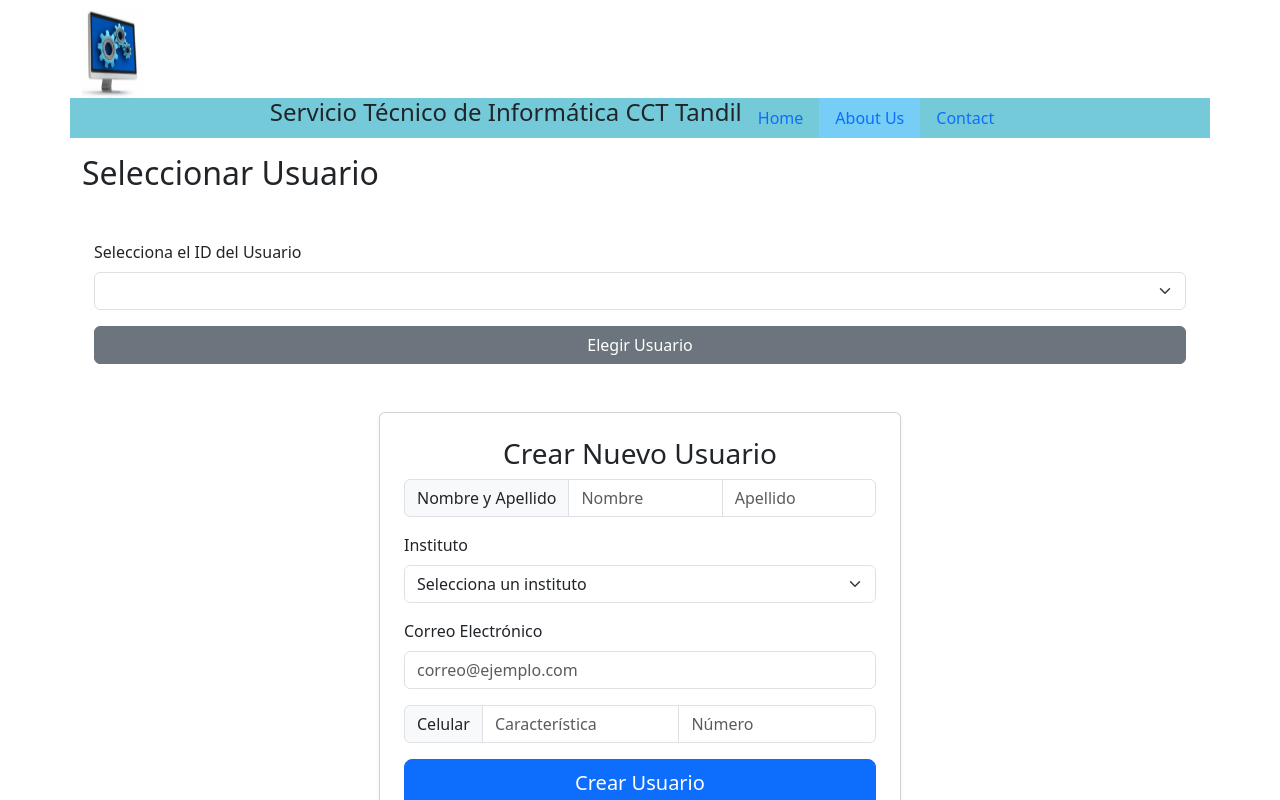
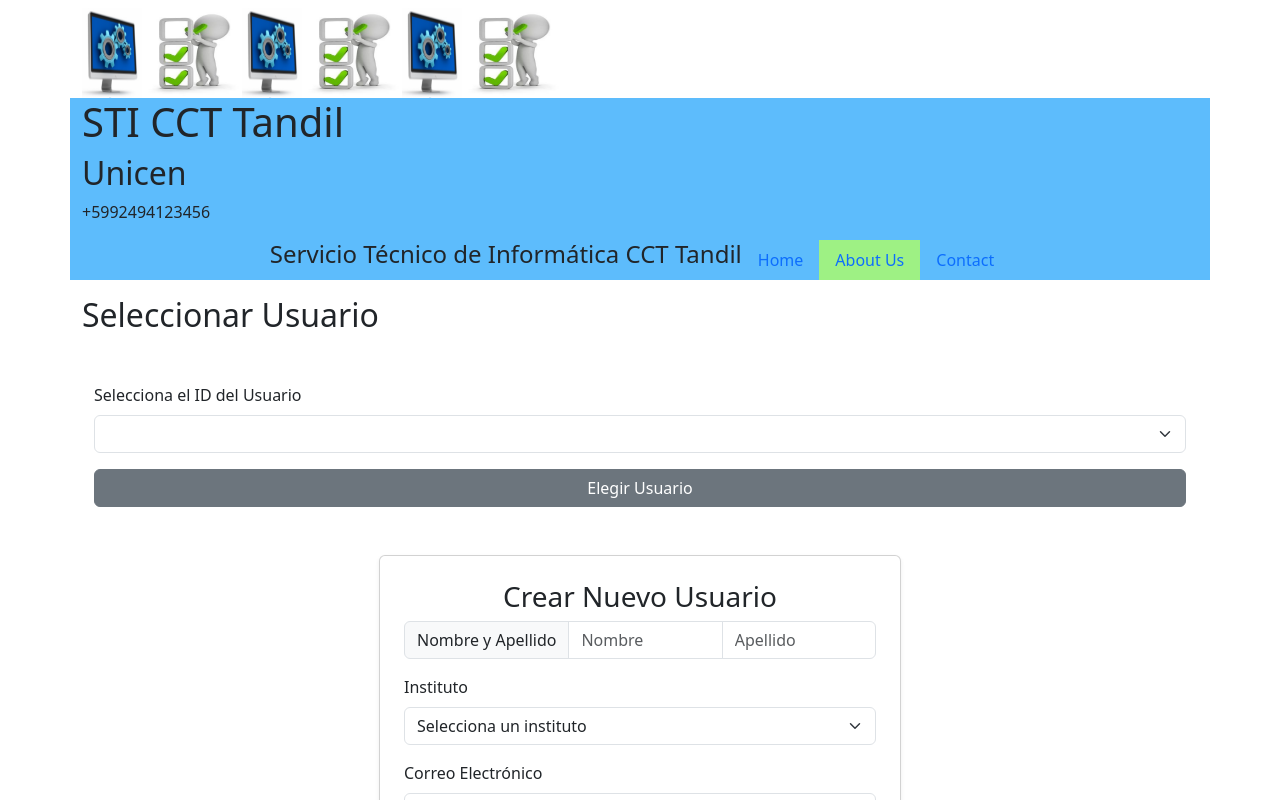
Before and after one commit to Aleisistan/STI-CCT-App-Angular, an Angular app: page /about in a window 1280 px wide. Before the commit this address led to /. Shown: the top 800 px of the page. Built offline with nearby package versions, Linux system fonts and the light colour scheme.

Commit message:
hasta routing

```diff
--- /dev/null
+++ b/src/app/about-us/about-us.component.html
@@ -0,0 +1,7 @@
+<div class="row">
+    <div class="col-12">
+        <h1>STI CCT Tandil</h1>
+        <h2>Unicen</h2>
+        <p>+5992494123456</p>
+    </div>
+</div>
--- /dev/null
+++ b/src/app/about-us/about-us.component.ts
@@ -0,0 +1,15 @@
+import { Component, OnInit } from '@angular/core';
+
+@Component({
+  selector: 'about-us',
+  standalone: true,
+  imports: [],
+  templateUrl: './about-us.component.html',
+  styleUrl: './about-us.component.scss'
+})
+export class AboutUsComponent implements OnInit{
+  ngOnInit(): void{
+
+  }
+
+}
--- a/src/app/app.component.html
+++ b/src/app/app.component.html
@@ -2,21 +2,28 @@
 
 <div class="container">
     <div class="row">
-      <div class="col-6">
+      <div class="col-12">
 
         <img src="assets/monitor.jpeg" width="60" height="90" >
+        <img src="assets/soporte.jpg" width="100" height="90" >
+        <img src="assets/monitor.jpeg" width="60" height="90" >
+        <img src="assets/soporte.jpg" width="100" height="90" >
+        <img src="assets/monitor.jpeg" width="60" height="90" >
+        <img src="assets/soporte.jpg" width="100" height="90" >
 
       </div>
       <div class="col-6" class=" fondo">
-
-
+ <router-outlet></router-outlet>
+ <!--<about-us></about-us>-->
+ <!--<user-list></user-list>-->
+ <!--<order-list></order-list> -->
 <ul class="nav justify-content-center">
   <h4>Servicio Técnico de Informática CCT Tandil</h4>
   <li class="nav-item ">
     <a class="nav-link text-primary active " aria-current="page" href="#">Home</a>
   </li>
   <li class="nav-item">
-    <a class="nav-link text-primary resaltado" href="#">About Us</a>
+    <a class="nav-link text-primary resaltado" [routerLink]="['/about']">About Us</a>
   </li>
   <li class="nav-item">
     <a class="nav-link text-primary" href="#">Contact</a>
--- a/src/app/app.component.scss
+++ b/src/app/app.component.scss
@@ -1,6 +1,6 @@
 .resaltado{
-    background-color: rgb(118, 205, 245);
+    background-color: rgb(158, 241, 132);
 }
 .fondo {
-background-color: rgb(117, 202, 217);
+background-color: rgb(93, 188, 252);
 }
--- a/src/app/app.component.ts
+++ b/src/app/app.component.ts
@@ -1,12 +1,13 @@
 import { Component } from '@angular/core';
-import { RouterOutlet } from '@angular/router';
+import { RouterModule, RouterOutlet } from '@angular/router';
+import { AboutUsComponent } from "./about-us/about-us.component";
 import { OrderListComponent } from "./order-list/order-list.component";
 import { UserListComponent } from "./user-list/user-list.component";
 
 @Component({
   selector: 'app-root',
   standalone: true,
-  imports: [RouterOutlet, UserListComponent, OrderListComponent],
+  imports: [RouterOutlet, UserListComponent, OrderListComponent, AboutUsComponent, RouterModule],
   templateUrl: './app.component.html',
   styleUrl: './app.component.scss'
 })
--- a/src/app/app.routes.ts
+++ b/src/app/app.routes.ts
@@ -1,3 +1,23 @@
-import { Routes } from '@angular/router';
+import { NgModule } from '@angular/core';
+import { RouterModule, Routes } from '@angular/router';
+import { AboutUsComponent } from './about-us/about-us.component';
+import { AppComponent } from './app.component';
+import { OrderListComponent } from './order-list/order-list.component';
+import { UserListComponent } from './user-list/user-list.component';
 
-export const routes: Routes = [];
+export const routes: Routes = [
+    { path: '',redirectTo: '/about',pathMatch: 'full' },
+    { path: 'users', component: UserListComponent },
+    { path: 'about', component: AboutUsComponent },
+    { path: 'orders', component: OrderListComponent}
+
+];
+NgModule({
+    declarations: [
+        AppComponent, AboutUsComponent, UserListComponent, OrderListComponent
+        ],
+    imports: [RouterModule.forRoot(routes), AppComponent, UserListComponent, AboutUsComponent, OrderListComponent],
+    exports: [RouterModule],
+    bootstrap: [AppComponent]
+})
+export class AppRoutingModule {}
--- a/src/main.ts
+++ b/src/main.ts
@@ -1,6 +1,6 @@
 import { bootstrapApplication } from '@angular/platform-browser';
+import { AppComponent } from './app/app.component';
 import { appConfig } from './app/app.config';
-import { AppComponent } from './app/app.component';
 
 bootstrapApplication(AppComponent, appConfig)
   .catch((err) => console.error(err));
```
Also changed, not shown: src/app/about-us/about-us.component.scss (added), 1 other file (tests, documents, lock files or other folders).
